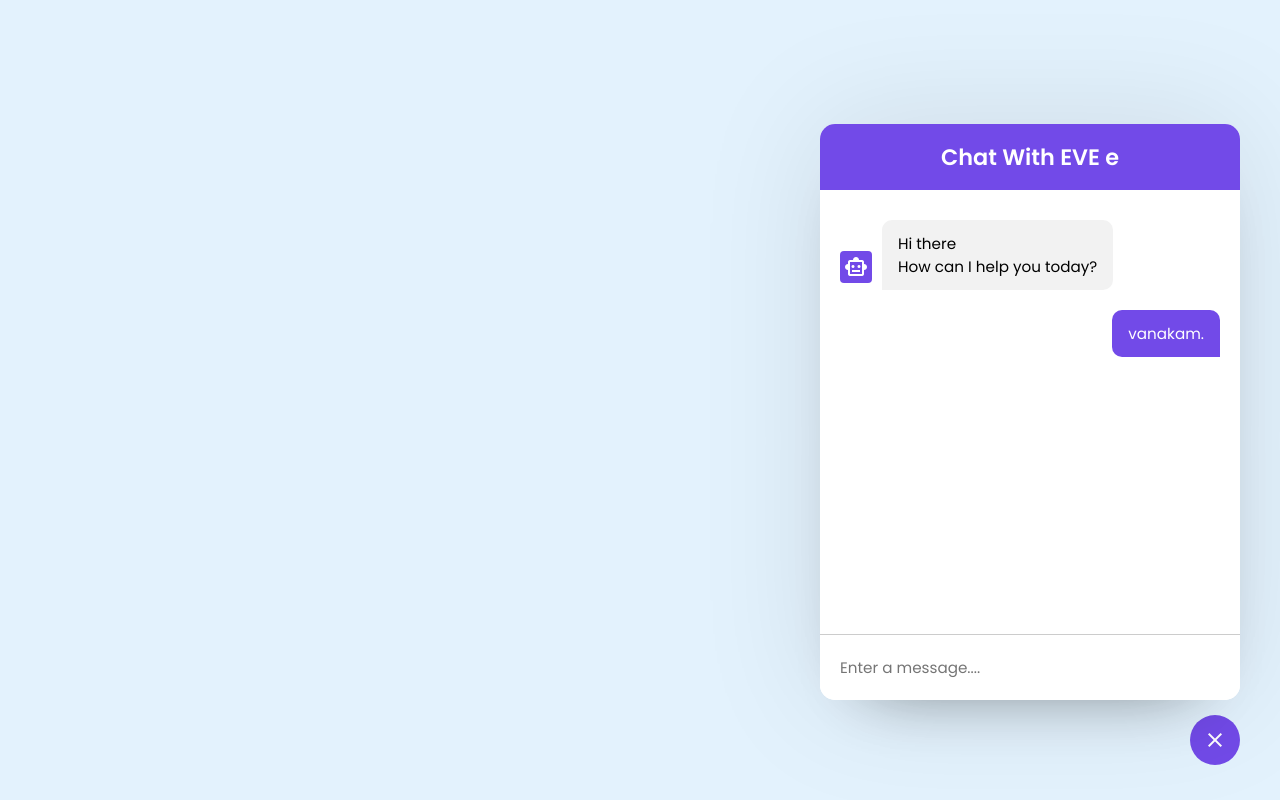
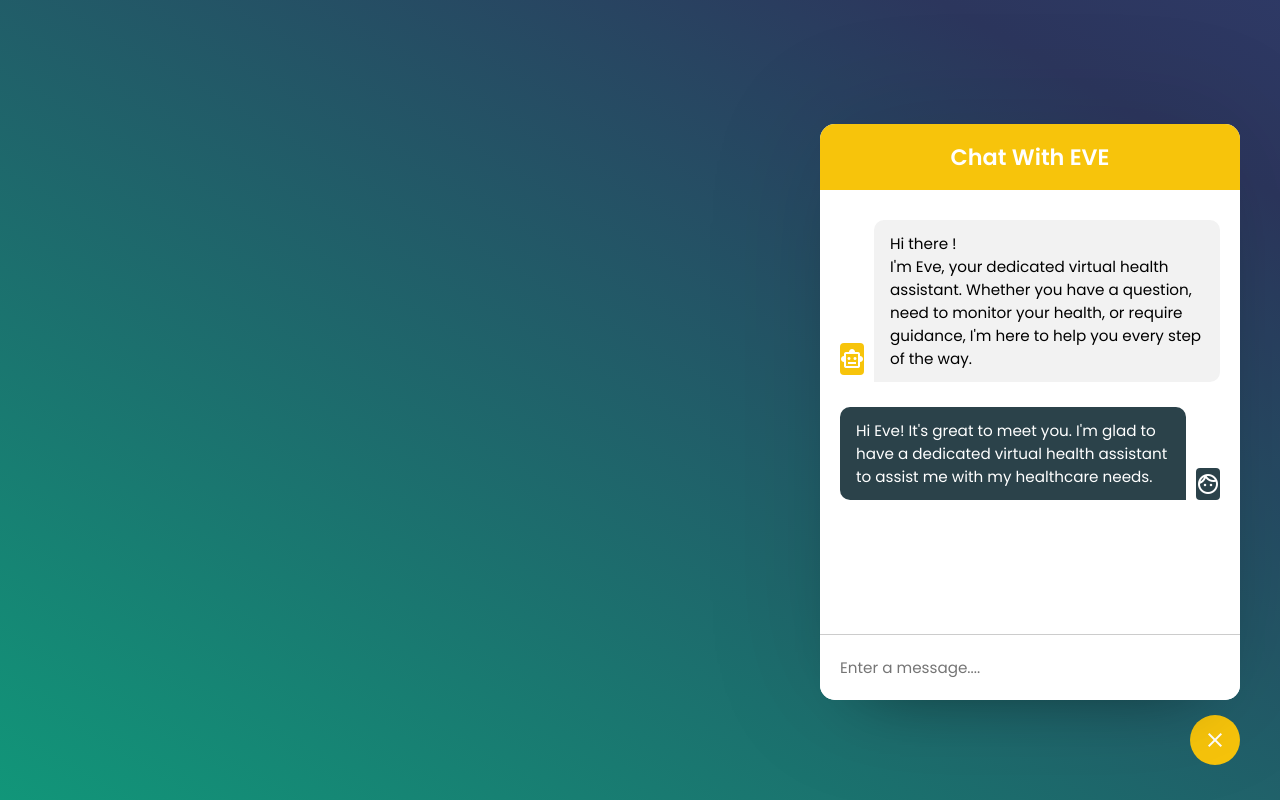
Before and after one commit to srinath0307/CareSupportAI, a Django app: page /chat in a window 1280 px wide. Run offline with Django 4.2, Linux system fonts and the light colour scheme.

Commit message:
chat ui updated and login page

```diff
--- a/Medilab/static/Medilab/css/chat.css
+++ b/Medilab/static/Medilab/css/chat.css
@@ -1,15 +1,30 @@
 @import url('https://fonts.googleapis.com/css2?family=Poppins:wght@400;500;600&display=swap');
-*{
-    margin:0;
-    padding:0;
+
+* {
+    margin: 0;
+    padding: 0;
     box-sizing: border-box;
-    font-family: "Poppins",sans-serif;
+    font-family: "Poppins", sans-serif;
 }
 
-body{
-    background: #E3F2FD;
+body {
+    background: linear-gradient(30deg, #D6D5A8,#03C988,#2C365D,#3E54AC);
+    background-size: 400% 400%;
+    animation: gradientAnimation 11s ease infinite;
     display: flex;
     justify-content: center;
+    align-items: center;
+    height: 100vh;
+}
+
+
+?.container {
+    background: #4a5464;
+    display: flex;
+    justify-content: center;
+    align-items: center;
+    flex-direction: column;
+    max-width: 800px;
 }
 
 .chatbot-toggler{
@@ -26,7 +41,7 @@
     cursor:pointer;
     border-radius: 50%;
     color:#fff;
-    background: #724ae8;
+    background: #F7C40B;
 }
 
 .chatbot-toggler span{
@@ -62,7 +77,7 @@
 }
 
 .chatbot header{
-    background: #724ae8;
+    background: #F7C40B;
     padding:16px 0;
     text-align: center;
     position:relative;
@@ -96,22 +111,34 @@
     width:32px;
     color:#fff;
     align-self: flex-end;
-    background: #724ae8;
+    background: #F7C40B;
     text-align: center;
     line-height: 32px;
     border-radius:4px;
     margin:0 10px 7px 0;
 }
- .chatbox .outgoing{
-     margin:20px 0;
-     justify-content: flex-end;
- }
+
+
+.chatbox .outgoing span {
+    height: 32px;
+    width: 32px;
+    color: #fff;
+    align-self: flex-end;
+    background: #2B424A;
+    text-align: center;
+    line-height: 32px;
+    border-radius: 4px;
+    margin-left: 10px;
+
+}
+
+
 .chatbox .chat p{
     color:#fff;
     font-size: 0.95rem;
     padding: 12px 16px;
     border-radius: 10px 10px 0 10px;
-    background: #724ae8;
+    background: #2B424A;
 }
 
 .chatbox .incoming p{
@@ -172,3 +199,9 @@
         display: block;
     }
 }
+
+@keyframes gradientAnimation {
+    0% { background-position: 0% 50%; }
+    50% { background-position: 100% 50%; }
+    100% { background-position: 0% 50%; }
+}
--- a/Medilab/templates/Medilab/chat_with_us.html
+++ b/Medilab/templates/Medilab/chat_with_us.html
@@ -11,23 +11,27 @@
     <link rel="stylesheet"
           href="https://fonts.googleapis.com/css2?family=Material+Symbols+Outlined:opsz,wght,FILL,GRAD@48,400,0,0"/>
 </head>
-<body class="show-chatbot">
+<body>
+<div class="container">
+    <div class="show-chatbot">
         <button class="chatbot-toggler">
             <span class="material-symbols-outlined">mode_comment</span>
             <span class="material-symbols-outlined">close</span>
         </button>
         <div class="chatbot">
             <header>
-        <h2>Chat With EVE e</h2>
+                <h2>Chat With EVE </h2>
                 <span class="material-symbols-outlined">close</span>
             </header>
             <ul class="chatbox">
                 <li class="chat incoming">
                     <span class="material-symbols-outlined">smart_toy</span>
-            <p>Hi there <br> How can I help you today?</p>
+                    <p>Hi there ! <br> I'm Eve, your dedicated virtual health assistant. Whether you have a question, need to monitor your health, or require guidance, I'm here to help you every step of the way.</p>
                 </li>
+                <br>
                 <li class="chat outgoing">
-            <p>vanakam.</p>
+                    <p>Hi Eve! It's great to meet you. I'm glad to have a dedicated virtual health assistant to assist me with my healthcare needs.</p>
+                    <span class="material-symbols-outlined">face</span>
                 </li>
             </ul>
             <div class="chat-input">
@@ -35,5 +39,7 @@
                 <span id="send-btn" class="material-symbols-outlined">send</span>
             </div>
         </div>
+    </div>
+</div>
 </body>
 </html>
--- a/Medilab/templates/Medilab/login.html
+++ b/Medilab/templates/Medilab/login.html
@@ -1,7 +1,7 @@
 {% load static %}
 <head>
     <meta charset="UTF-8">
-    <title>Title</title>
+    <title>Login</title>
     <link rel="stylesheet" href="{% static 'Medilab/fonts/material-icon/css/material-design-iconic-font.min.css' %}">
     <link href="https://cdn.jsdelivr.net/npm/bootstrap@5.0.2/dist/css/bootstrap.min.css" rel="stylesheet"
           integrity="sha384-EVSTQN3/azprG1Anm3QDgpJLIm9Nao0Yz1ztcQTwFspd3yD65VohhpuuCOmLASjC" crossorigin="anonymous">
--- a/Medilab/templates/Medilab/registration.html
+++ b/Medilab/templates/Medilab/registration.html
@@ -1,7 +1,7 @@
 {% load static %}
 
 <head>
-    <title>Medilab</title>
+    <title>Registration</title>
     <link rel="stylesheet" href="{% static 'Medilab/fonts/material-icon/css/material-design-iconic-font.min.css' %}">
     <link href="https://cdn.jsdelivr.net/npm/bootstrap@5.0.2/dist/css/bootstrap.min.css" rel="stylesheet"
           integrity="sha384-EVSTQN3/azprG1Anm3QDgpJLIm9Nao0Yz1ztcQTwFspd3yD65VohhpuuCOmLASjC" crossorigin="anonymous">
```
Also changed, not shown: Medilab/static/Medilab/css/login.css (+27 -27 lines). Lines whose indentation alone changed are shown as unchanged.
